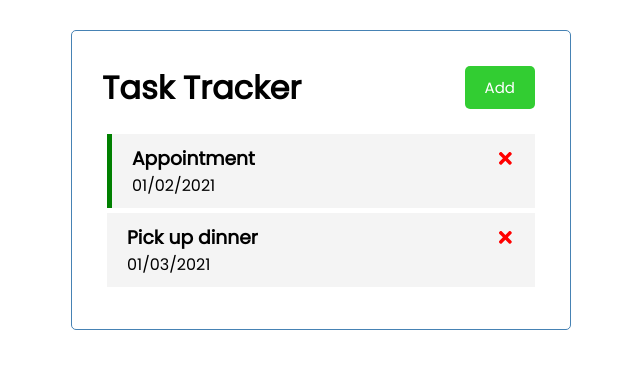
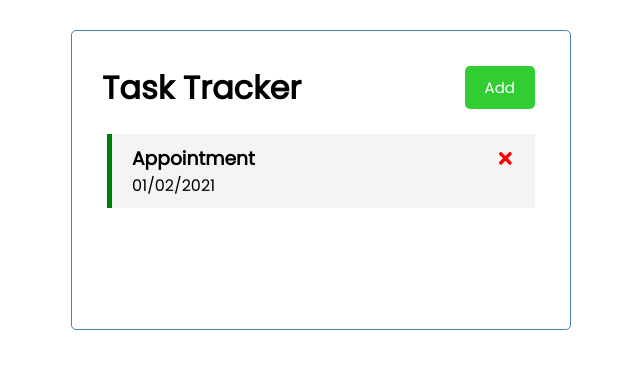
Before and after one commit to jameszhang-a/task-tracker, a React (Create React App) app: page / in a window 1280 px wide. Shown: the top 368 px of the page, without its empty margins (319-959 px from the left). Built offline with nearby package versions, Linux system fonts and the light colour scheme; data requests are answered from the project's data file.

Commit message:
Able to delete tasks from server and UI

```diff
--- a/db.json
+++ b/db.json
@@ -5,12 +5,6 @@
       "text": "Appointment",
       "day": "01/02/2021",
       "reminder": true
-		},
-		{
-			"id": 2,
-			"text": "Pick up dinner",
-			"day": "01/03/2021",
-			"reminder": false
     }
   ]
 }
--- a/src/App.js
+++ b/src/App.js
@@ -24,7 +24,11 @@
 	};
 
 	// * Delete task
-	const deleteTask = (id) => {
+	const deleteTask = async (id) => {
+		await fetch(`http://localhost:5000/tasks/${id}`, {
+			method : 'DELETE'
+		});
+
 		// filters out from the array if the id matches
 		setTasks(tasks.filter((task) => task.id !== id));
 		console.log('delete', id);
```
Lines whose indentation alone changed are shown as unchanged.
